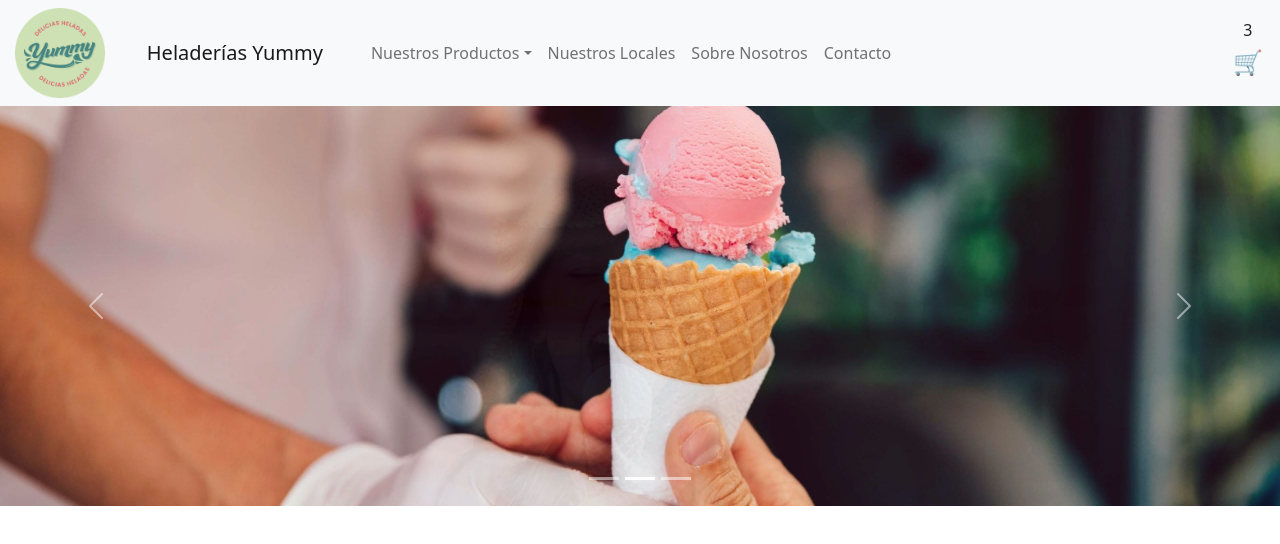
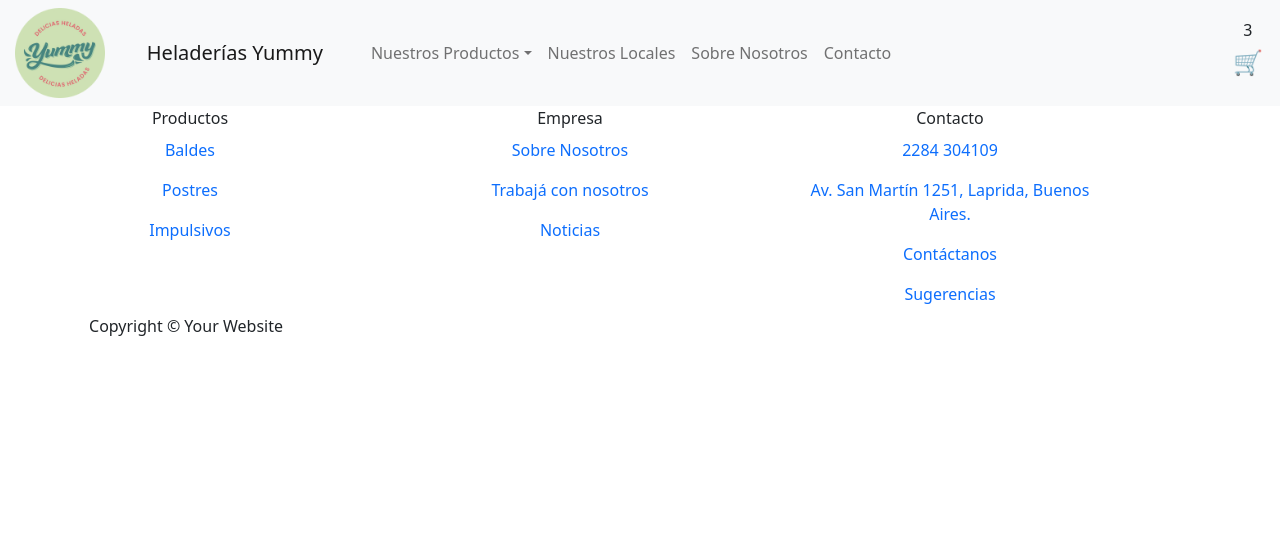
Before and after one commit to Belendefranchi/cursoReact, a React (Vite) app: page / in a window 1280 px wide. Shown: the top 544 px of the page. Built offline with nearby package versions, Linux system fonts and the light colour scheme; no server answers; the database is empty.

Commit message:
agrego firebase

```diff
--- /dev/null
+++ b/db/firebase-config.js
@@ -0,0 +1,15 @@
+import { initializeApp } from "firebase/app";
+import { getFirestore } from "firebase/firestore";
+
+const firebaseConfig = {
+  apiKey: "AIzaSyDqqq7hzT7b3WAni-mgX3WF6K1WTzUEr1Y",
+  authDomain: "yummy-helados.firebaseapp.com",
+  projectId: "yummy-helados",
+  storageBucket: "yummy-helados.appspot.com",
+  messagingSenderId: "657891710978",
+  appId: "1:657891710978:web:d8933d35fc16e1ea1d6f1b"
+};
+
+// Initialize Firebase
+const app = initializeApp(firebaseConfig);
+export const db = getFirestore(app);
--- a/package.json
+++ b/package.json
@@ -11,6 +11,7 @@
   },
   "dependencies": {
     "bootstrap": "^5.2.3",
+    "firebase": "^9.17.0",
     "react": "^18.2.0",
     "react-bootstrap": "^2.7.0",
     "react-dom": "^18.2.0",
--- a/src/App.jsx
+++ b/src/App.jsx
@@ -1,12 +1,35 @@
 import './App.css'
 import NavBar from './components/NavBar'
 import Carousel from './components/Carousel'
+import { Routes, Route } from 'react-router-dom'
+import Footer from './components/Footer'
+import { useState } from 'react'
+import { db } from "../db/firebase-config";
+import { collection, getDocs } from 'firebase/firestore'
+import { useEffect } from 'react'
 
 function App() {
+  const [products, setProducts] = useState([]);
+  const productsCollectionRef = collection(db, "products");
+
+  const getProducts = async () => {
+    const querySnapshot = await getDocs(productsCollectionRef);
+    const docs = querySnapshot.docs.map((doc) => doc.data());
+    console.log(docs);
+    setProducts(docs);
+  };
+
+  useEffect(() => {
+      getProducts();
+  }, []);
+
   return (
     <div className="App">
       <NavBar />
-      <Carousel />
+      <Routes>
+        <Route path="/cursoReact" element={<Carousel />} />
+      </Routes>
+      <Footer />
     </div>
   )
 }
--- /dev/null
+++ b/src/components/Footer.jsx
@@ -0,0 +1,90 @@
+import React from 'react'
+
+const Footer = () => {
+    return (
+        <footer>
+            <div className="container">
+                <div className="row">
+                    <div className="col-md-4 footer-column">
+                        <ul className="nav flex-column">
+                            <li className="nav-item">
+                                <span className="footer-title">Productos</span>
+                            </li>
+                            <li className="nav-item">
+                                <a className="nav-link" href="#">Baldes</a>
+                            </li>
+                            <li className="nav-item">
+                                <a className="nav-link" href="#">Postres</a>
+                            </li>
+                            <li className="nav-item">
+                                <a className="nav-link" href="#">Impulsivos</a>
+                            </li>
+                        </ul>
+                    </div>
+                    <div className="col-md-4 footer-column">
+                        <ul className="nav flex-column">
+                        <li className="nav-item">
+                            <span className="footer-title">Empresa</span>
+                        </li>
+                        <li className="nav-item">
+                            <a className="nav-link" href="#">Sobre Nosotros</a>
+                        </li>
+                        <li className="nav-item">
+                            <a className="nav-link" href="#">Trabajá con nosotros</a>
+                        </li>
+                        <li className="nav-item">
+                            <a className="nav-link" href="#">Noticias</a>
+                        </li>
+                        </ul>
+                    </div>
+                    <div className="col-md-4 footer-column">
+                        <ul className="nav flex-column">
+                        <li className="nav-item">
+                            <span className="footer-title">Contacto</span>
+                        </li>
+                        <li className="nav-item">
+                            <span className="nav-link"><i className="fas fa-phone"></i>2284 304109</span>
+                        </li>
+                        <li className="nav-item">
+                            <a className="nav-link" href="#"><i className="fas fa-comments"></i>Av. San Martín 1251, Laprida, Buenos Aires.</a>
+                        </li>
+                        <li className="nav-item">
+                            <a className="nav-link" href="#"><i className="fas fa-envelope"></i>Contáctanos</a>
+                        </li>
+                        <li className="nav-item">
+                            <a className="nav-link" href="#"><i className="fas fa-star"></i>Sugerencias</a>
+                        </li>
+                        </ul>
+                    </div>
+                <div className="row text-center">
+                    <div className="col-md-4 box">
+                        <span className="copyright quick-links">Copyright &copy; Your Website <script>document.write(new Date().getFullYear())</script>
+                        </span>
+                    </div>
+                        <div className="col-md-4 box">
+                            <ul className="list-inline social-buttons">
+                            <li className="list-inline-item">
+                                <a href="#">
+                                <i className="fab fa-twitter"></i>
+                            </a>
+                            </li>
+                            <li className="list-inline-item">
+                                <a href="#">
+                                <i className="fab fa-facebook-f"></i>
+                            </a>
+                            </li>
+                            <li className="list-inline-item">
+                                <a href="#">
+                                <i className="fab fa-linkedin-in"></i>
+                            </a>
+                            </li>
+                            </ul>
+                        </div>
+                    </div>
+                </div>
+            </div>
+        </footer>
+  )
+}
+
+export default Footer
--- a/src/products.json
+++ b/src/products.json
@@ -1,4 +1,4 @@
-{
+[{
     "baldes": [
         {
             "title": "Balde 1 litro",
@@ -69,3 +69,4 @@
         }
     ]
 }
+]
```
Also changed, not shown: public/resources/logo_mont.png (added), 1 other file (tests, documents, lock files or other folders).
